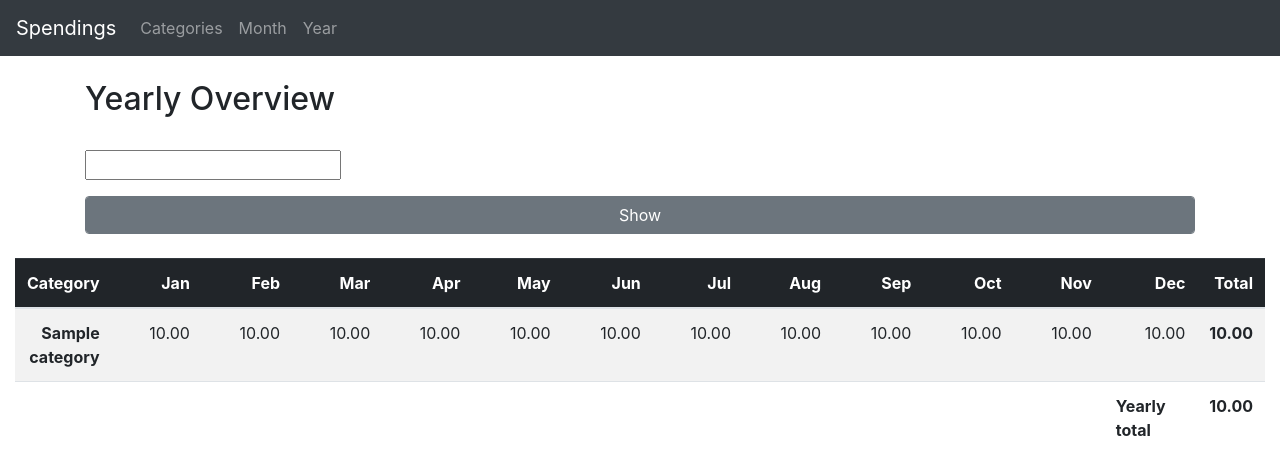
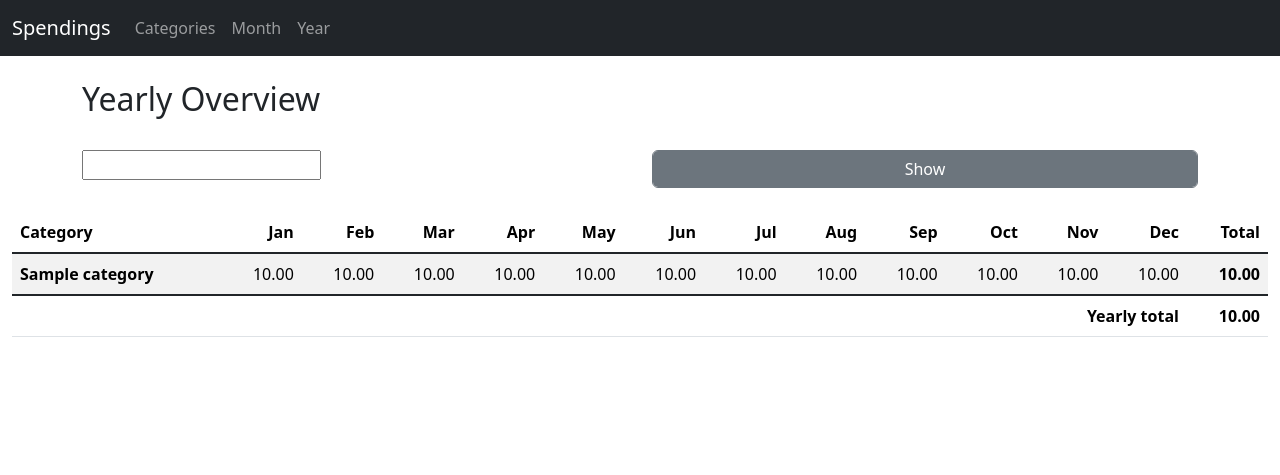
Before and after one commit to aBetschart/Spendings, a Django app: template SpendingsApp/templates/year.html in a window 1280 px wide. Shown: the top 475 px of the page. Run offline with Django 3.2, Linux system fonts and the light colour scheme; the template is opened without the code that fills it: most values are stand-ins (such as "Sample title", 1, 10 or a date in 2020); form fields are guessed from the names that the template uses; some libraries are stand-ins or nearby versions.

Commit message:
Updated bootstrap to the latest version and had to overwork some html stuff. Solved a bug in the monthly overview (showing wrong month per default.

```diff
--- a/SpendingsApp/templates/base.html
+++ b/SpendingsApp/templates/base.html
@@ -7,13 +7,9 @@
     <meta name="keywords" content="finance spendings">
 
     <!-- Bootstrap CSS -->
-    <link rel="stylesheet" href="https://cdn.jsdelivr.net/npm/bootstrap@4.0.0/dist/css/bootstrap.min.css" integrity="sha384-Gn5384xqQ1aoWXA+058RXPxPg6fy4IWvTNh0E263XmFcJlSAwiGgFAW/dAiS6JXm" crossorigin="anonymous">
+    <link href="https://cdn.jsdelivr.net/npm/bootstrap@5.3.3/dist/css/bootstrap.min.css" rel="stylesheet" integrity="sha384-QWTKZyjpPEjISv5WaRU9OFeRpok6YctnYmDr5pNlyT2bRjXh0JMhjY6hW+ALEwIH" crossorigin="anonymous">
 
-
-    <script
-			  src="https://code.jquery.com/jquery-3.7.1.js"
-			  integrity="sha256-eKhayi8LEQwp4NKxN+CfCh+3qOVUtJn3QNZ0TciWLP4="
-			  crossorigin="anonymous"></script>
+    <script src="https://code.jquery.com/jquery-3.7.1.js" integrity="sha256-eKhayi8LEQwp4NKxN+CfCh+3qOVUtJn3QNZ0TciWLP4=" crossorigin="anonymous"></script>
 
     <title>Spendings</title>
   </head>
@@ -28,7 +24,6 @@
         {% endblock %}
     </div>
 
-    <script src="https://cdn.jsdelivr.net/npm/popper.js@1.12.9/dist/umd/popper.min.js" integrity="sha384-ApNbgh9B+Y1QKtv3Rn7W3mgPxhU9K/ScQsAP7hUibX39j7fakFPskvXusvfa0b4Q" crossorigin="anonymous"></script>
-    <script src="https://cdn.jsdelivr.net/npm/bootstrap@4.0.0/dist/js/bootstrap.min.js" integrity="sha384-JZR6Spejh4U02d8jOt6vLEHfe/JQGiRRSQQxSfFWpi1MquVdAyjUar5+76PVCmYl" crossorigin="anonymous"></script>
+    <script src="https://cdn.jsdelivr.net/npm/bootstrap@5.3.3/dist/js/bootstrap.bundle.min.js" integrity="sha384-YvpcrYf0tY3lHB60NNkmXc5s9fDVZLESaAA55NDzOxhy9GkcIdslK1eN7N6jIeHz" crossorigin="anonymous"></script>
   </body>
 </html>
--- a/SpendingsApp/templates/navbar.html
+++ b/SpendingsApp/templates/navbar.html
@@ -1,4 +1,5 @@
 <nav class="navbar navbar-expand-lg navbar-dark bg-dark">
+  <div class="container-fluid">
     <a class="navbar-brand" href="{% url 'home' %}">Spendings</a>
     <button class="navbar-toggler" type="button" data-toggle="collapse" data-target="#navbarSupportedContent" aria-controls="navbarSupportedContent" aria-expanded="false" aria-label="Toggle navigation">
       <span class="navbar-toggler-icon"></span>
@@ -17,4 +18,6 @@
         </li>
       </ul>
     </div>
+
+  </div>
 </nav>
--- a/SpendingsApp/templates/year.html
+++ b/SpendingsApp/templates/year.html
@@ -9,10 +9,14 @@
 
   <form action="{% url 'yearly_overview' %}" method="post">
       {% csrf_token %}
-      <div class="form-group">
-        {{ yearForm.year }}
+      <div class="row">
+        <div class="col">
+          {{ yearForm.year }}
+        </div>
+        <div class="col">
+          <input type="submit" class="btn btn-secondary form-control" name="request-month-overview" value="Show">
+        </div>
       </div>
-      <input type="submit" class="btn btn-secondary form-control" name="request-month-overview" value="Show">
   </form>
 
 </div>
@@ -21,28 +25,28 @@
 
 {% if categorizedSpendings|length != 0 %}
 <table class="table table-striped">
-    <thead class="table-dark">
-      <tr class="text-right">
-        <th>Category</th>
-        <th scope="col" class="col-1">Jan</th>
-        <th scope="col" class="col-1">Feb</th>
-        <th scope="col" class="col-1">Mar</th>
-        <th scope="col" class="col-1">Apr</th>
-        <th scope="col" class="col-1">May</th>
-        <th scope="col" class="col-1">Jun</th>
-        <th scope="col" class="col-1">Jul</th>
-        <th scope="col" class="col-1">Aug</th>
-        <th scope="col" class="col-1">Sep</th>
-        <th scope="col" class="col-1">Oct</th>
-        <th scope="col" class="col-1">Nov</th>
-        <th scope="col" class="col-1">Dec</th>
-        <th>Total</th>
+    <thead>
+      <tr class="text-end">
+        <th scope="col" class="col-2 text-start">Category</th>
+        <th scope="col" class="min">Jan</th>
+        <th scope="col" class="min">Feb</th>
+        <th scope="col" class="min">Mar</th>
+        <th scope="col" class="min">Apr</th>
+        <th scope="col" class="min">May</th>
+        <th scope="col" class="min">Jun</th>
+        <th scope="col" class="min">Jul</th>
+        <th scope="col" class="min">Aug</th>
+        <th scope="col" class="min">Sep</th>
+        <th scope="col" class="min">Oct</th>
+        <th scope="col" class="min">Nov</th>
+        <th scope="col" class="min">Dec</th>
+        <th scope="col" class="min">Total</th>
       </tr>
     </thead>
-    <tbody>
+    <tbody class="table-group-divider">
       {% for categorizedSpending in categorizedSpendings %}
-      <tr class="text-right">
-        <th>{{ categorizedSpending.category }}</th>
+      <tr class="text-end">
+        <th class="text-start">{{ categorizedSpending.category }}</th>
         <td>{{ categorizedSpending.monthlyTotals.1|floatformat:2 }}</td>
         <td>{{ categorizedSpending.monthlyTotals.2|floatformat:2 }}</td>
         <td>{{ categorizedSpending.monthlyTotals.3|floatformat:2 }}</td>
@@ -58,23 +62,13 @@
         <th>{{ categorizedSpending.yearlyTotalOfCategory|floatformat:2 }}</th>
       </tr>
       {% endfor %}
+    </tbody>
+    <tfoot class="table-group-divider">
       <tr>
-          <td></td>
-          <td></td>
-          <td></td>
-          <td></td>
-          <td></td>
-          <td></td>
-          <td></td>
-          <td></td>
-          <td></td>
-          <td></td>
-          <td></td>
-          <td></td>
-          <td><b>Yearly total</b></td>
-          <th>{{ yearlyTotal|floatformat:2 }}</th>
+          <td colspan="13" class="text-end"><b>Yearly total</b></td>
+          <td class="text-end"><b>{{ yearlyTotal|floatformat:2 }}</b></td>
       </tr>
-    </tbody>
+    </tfoot>
   </table>
 
 {% else %}
--- a/SpendingsApp/views.py
+++ b/SpendingsApp/views.py
@@ -185,7 +185,7 @@ def monthly_overview(request: HttpRequest):
     return render(request, 'month.html', args)
 
 def setup_month_form(month_of_year: datetime) -> MonthlyOverviewForm:
-    monthIndex = month_of_year.month
+    monthIndex = month_of_year.month - 1
     initial = {
         'month': MONTH_CHOICES[monthIndex][0],
         'year': month_of_year.year
```
Also changed, not shown: SpendingsApp/templates/categories.html (+22 -17 lines), SpendingsApp/templates/category.html (+10 -10 lines), SpendingsApp/templates/home.html (+22 -8 lines), SpendingsApp/templates/month.html (+27 -29 lines), SpendingsApp/templates/spending.html (+6 -9 lines), SpendingsApp/templatetags/spendings_tags.py (added, +39 -0 lines). Lines whose indentation alone changed are shown as unchanged.
